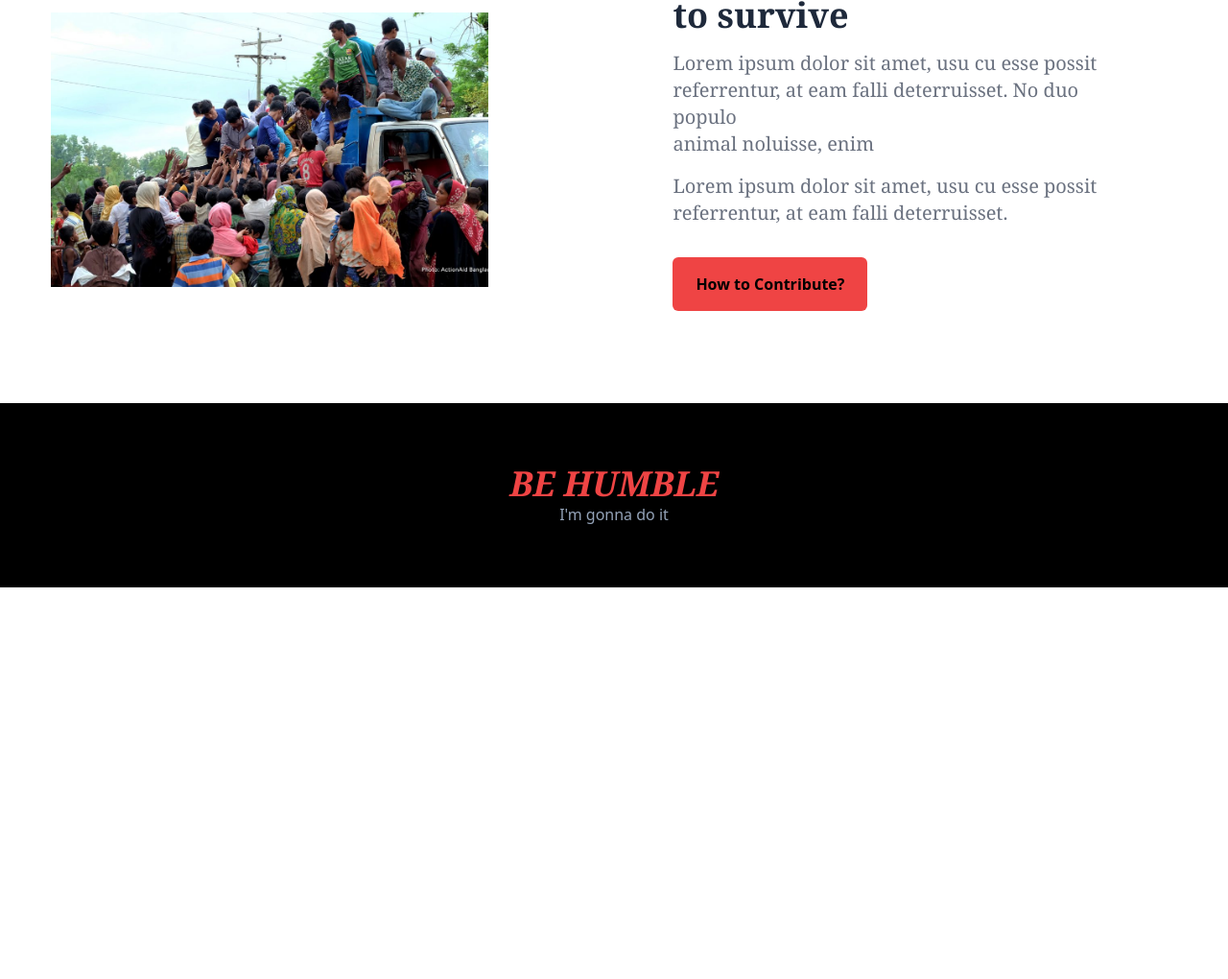
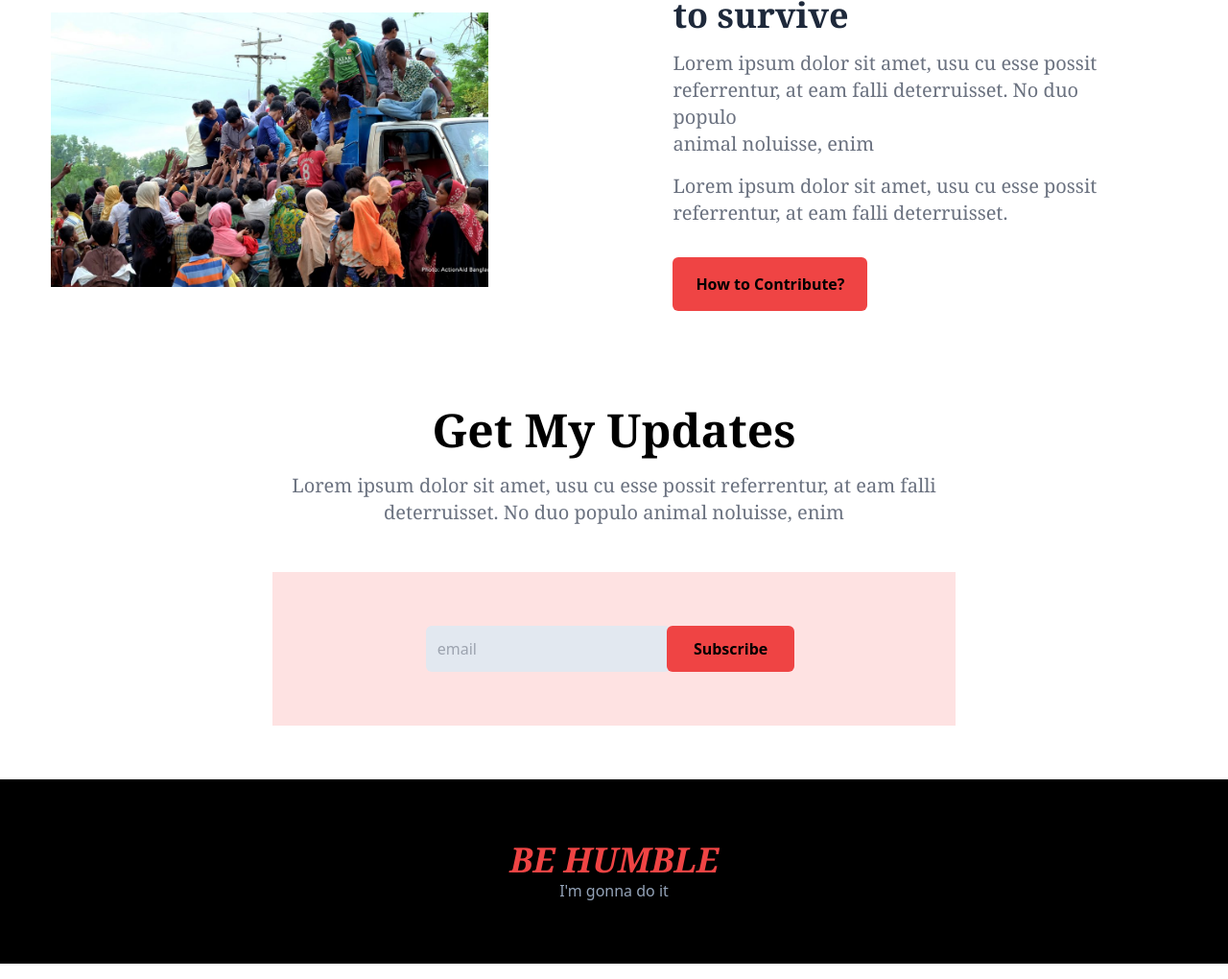
Before and after one commit to raselworshop/donate-today-my, a website built with Vite: page index.html in a window 1280 px wide. Shown: the part 2844-3864 px from the top of the page at 96% size. Before the commit the page ends 3472 px from the top, so only its background shows below. Built offline with nearby package versions, Linux system fonts and the light colour scheme.

Commit message:
added the my updates section

```diff
--- a/index.html
+++ b/index.html
@@ -106,7 +106,21 @@
             </div>
         </div>
     </section>
-
+    <!-- get my updates section start here -->
+    <section class="w-11/12 flex flex-col justify-between items-center gap-10 my-14 mx-auto">
+        <div class="flex  flex-col justify-between items-center gap-2">
+            <h1 class="font-serif font-bold from-neutral-900 text-5xl m-1">Get My Updates</h1>
+            <p class="text-center text-xl text-gray-500 font-serif py-2">Lorem ipsum dolor sit amet, usu cu esse possit referrentur, at eam falli <br> deterruisset. No duo populo animal noluisse, enim</p>
+        </div>
+        <div class="bg-red-100 py-6 px-40">
+            <form action="#">
+                <label for="">
+                    <input class="p-3 bg-slate-200 rounded-md" type="email" name="" id="" placeholder="email">
+                </label>
+                <button class="backdrop-blur-sm my-8 py-3 px-7 bg-red-500 rounded-md font-semibold font-sans relative bottom-0 -left-2">Subscribe</button>
+            </form>
+        </div>
+    </section>
     <!-- footer scetion start here -->
     <footer class="bg-black p-16 my-4 mx-auto flex flex-col justify-between items-center ">
         <h2 class="text-4xl text-red-500 font-serif font-extrabold italic">BE HUMBLE</h2>
```
